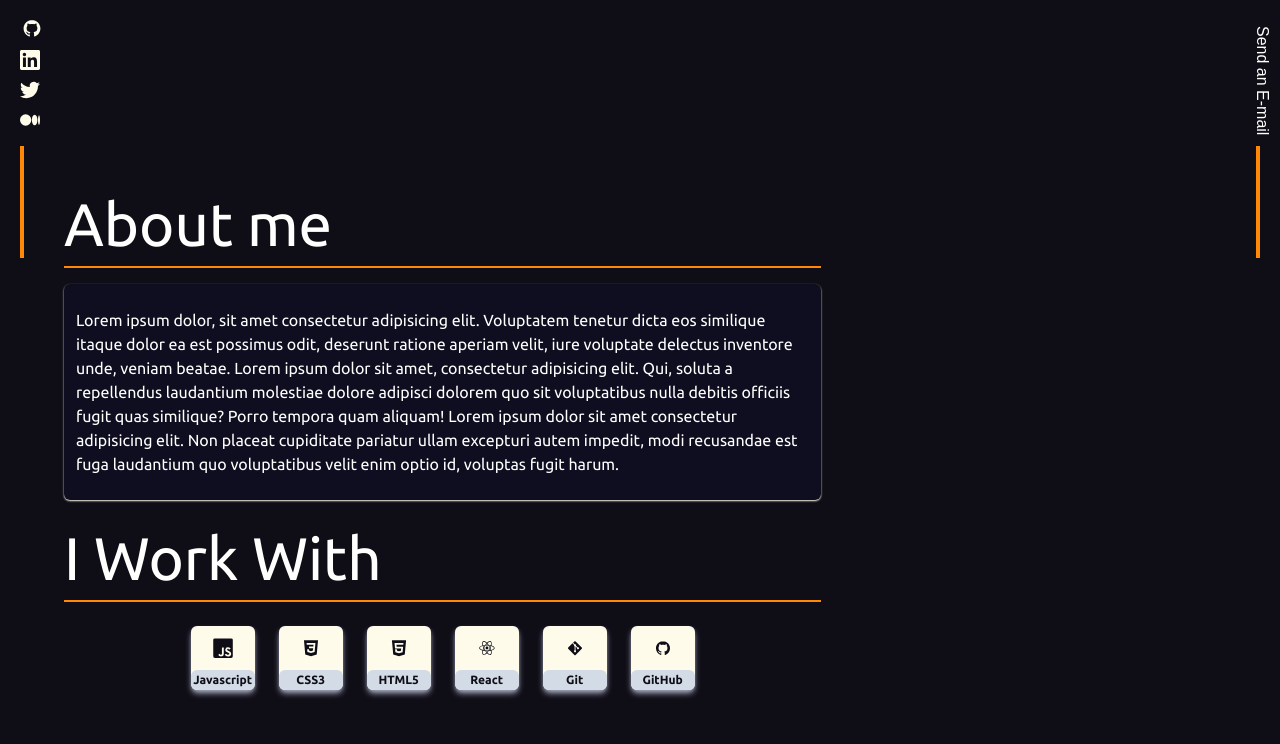
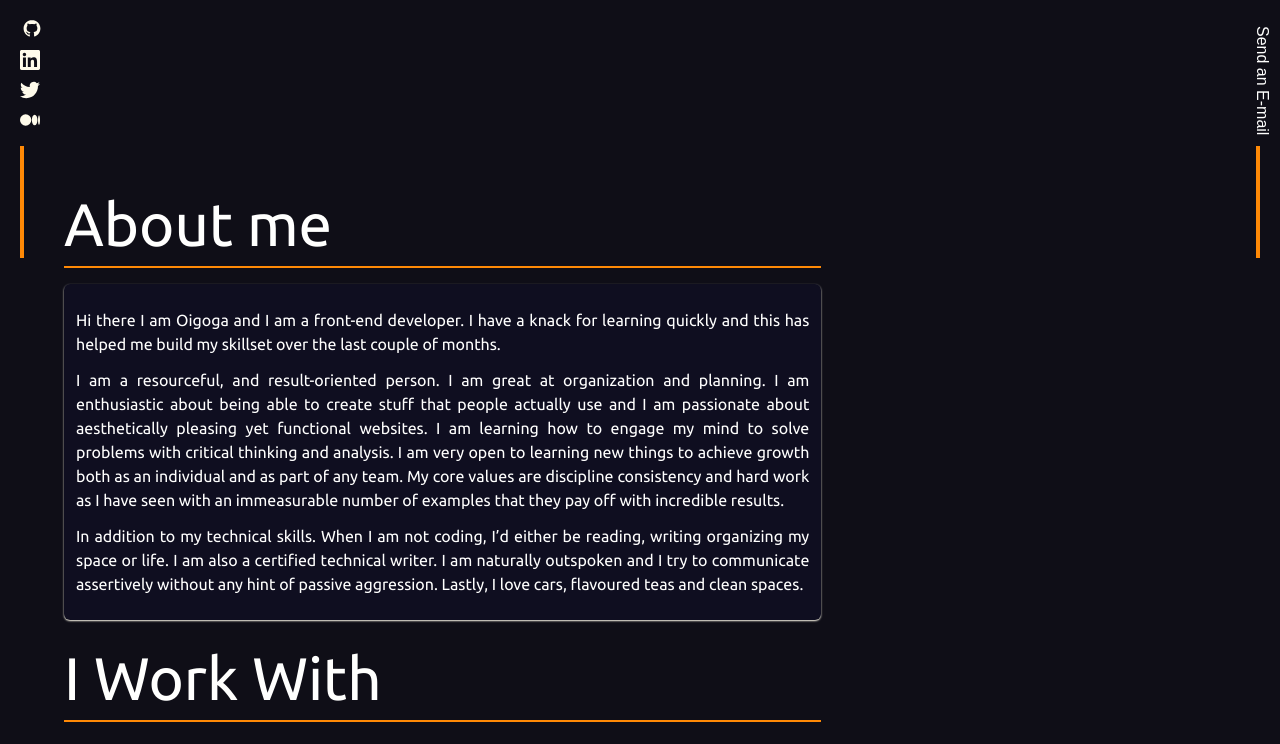
Before and after one commit to oigoga/My-1st-Portfolio, a React (Vite) app: page / in a window 1280 px wide. Shown: the part 542-1286 px from the top of the page. Built offline with nearby package versions, Linux system fonts and the light colour scheme; a web font is replaced by a local one.

Commit message:
changed the dummy text in the about section

```diff
--- a/src/components/About.jsx
+++ b/src/components/About.jsx
@@ -1,5 +1,12 @@
 import React from "react";
-import { DiGithubBadge, DiJsBadge, DiReact, DiCss3, DiHtml5, DiGit } from "react-icons/di";
+import {
+  DiGithubBadge,
+  DiJsBadge,
+  DiReact,
+  DiCss3,
+  DiHtml5,
+  DiGit,
+} from "react-icons/di";
 
 const About = () => {
   return (
@@ -9,19 +16,33 @@ const About = () => {
           About me
         </h4>
         <div className="bg-navyy rounded-md shadow-sm shadow-off-white my-4 p-3 text-white">
-        <p className="flex w-full my-3">
-          Lorem ipsum dolor, sit amet consectetur adipisicing elit. Voluptatem
-          tenetur dicta eos similique itaque dolor ea est possimus odit,
-          deserunt ratione aperiam velit, iure voluptate delectus inventore
-          unde, veniam beatae. Lorem ipsum dolor sit amet, consectetur
-          adipisicing elit. Qui, soluta a repellendus laudantium molestiae
-          dolore adipisci dolorem quo sit voluptatibus nulla debitis officiis
-          fugit quas similique? Porro tempora quam aliquam! Lorem ipsum dolor
-          sit amet consectetur adipisicing elit. Non placeat cupiditate pariatur
-          ullam excepturi autem impedit, modi recusandae est fuga laudantium quo
-          voluptatibus velit enim optio id, voluptas fugit harum.
+          <p className="flex w-full my-3 text-justify ">
+            Hi there I am Oigoga and I am a front-end developer. I have a knack
+            for learning quickly and this has helped me build my skillset over
+            the last couple of months.
+            </p>
+             <p className="flex w-full my-3 text-justify my-3">
+             I am a resourceful, and result-oriented
+            person. I am great at organization and planning. I am enthusiastic
+            about being able to create stuff that people actually use and I am
+            passionate about aesthetically pleasing yet functional websites. I
+            am learning how to engage my mind to solve problems with critical
+            thinking and analysis. I am very open to learning new things to
+            achieve growth both as an individual and as part of any team. My
+            core values are discipline consistency and hard work as I have seen
+            with an immeasurable number of examples that they pay off with
+            incredible results.
+             </p>
 
+             <p className="flex w-full my-3 text-justify my-3">
+             In addition to my technical skills. When I am
+            not coding, I’d either be reading, writing organizing my space or
+            life. I am also a certified technical writer. I am naturally
+            outspoken and I try to communicate assertively without any hint of
+            passive aggression. Lastly, I love cars, flavoured teas and clean
+            spaces.
              </p>
+
         </div>
 
         <div className="font-Ubuntu w-full">
@@ -32,7 +53,7 @@ const About = () => {
             <li className="flex  justify-center md ">
               <div className="bg-off-white shadow-md shadow-gray w-16 text-xs rounded-md flex items-center flex-col h-16 md:m-3 m-3.5 justify-center">
                 <div className=" my-3 w-5 rounded-md ">
-               <DiJsBadge className="h-full w-full rounded-sm"/>
+                  <DiJsBadge className="h-full w-full rounded-sm" />
                 </div>
                 <div className=" bg-gray-light w-full mb-0 rounded-md h-5 p-0.5 font-bold flex justify-center">
                   <span>Javascript</span>
@@ -40,7 +61,7 @@ const About = () => {
               </div>
               <div className="bg-off-white shadow-md shadow-gray w-16 text-xs rounded-md flex items-center flex-col h-16 m-3.5 md:m-3 justify-center">
                 <div className=" my-3 w-5 rounded-md ">
-               <DiCss3 className="h-full w-full rounded-sm"/>
+                  <DiCss3 className="h-full w-full rounded-sm" />
                 </div>
                 <div className=" bg-gray-light w-full mb-0 rounded-md h-5 p-0.5 font-bold flex justify-center ">
                   <span>CSS3</span>
@@ -50,7 +71,7 @@ const About = () => {
             <li className="flex  justify-center md ">
               <div className="bg-off-white shadow-md shadow-gray w-16 text-xs rounded-md flex items-center flex-col h-16 m-3.5 md:m-3 justify-center">
                 <div className=" my-3 w-5 rounded-md ">
-               <DiHtml5 className="h-full w-full rounded-sm"/>
+                  <DiHtml5 className="h-full w-full rounded-sm" />
                 </div>
                 <div className=" bg-gray-light w-full mb-0 rounded-md h-5 p-0.5 font-bold flex justify-center ">
                   <span>HTML5</span>
@@ -58,7 +79,7 @@ const About = () => {
               </div>
               <div className="bg-off-white shadow-md shadow-gray w-16 text-xs rounded-md flex items-center flex-col h-16 m-3.5 md:m-3 justify-center">
                 <div className=" my-3 w-5 rounded-md ">
-               <DiReact className="h-full w-full rounded-sm"/>
+                  <DiReact className="h-full w-full rounded-sm" />
                 </div>
                 <div className=" bg-gray-light w-full mb-0 rounded-md h-5 p-0.5 font-bold flex justify-center ">
                   <span>React</span>
@@ -68,7 +89,7 @@ const About = () => {
             <li className="flex  justify-center md ">
               <div className="bg-off-white shadow-md shadow-gray w-16 text-xs rounded-md flex items-center flex-col h-16 m-3.5 md:m-3 justify-center">
                 <div className=" my-3 w-5 rounded-md ">
-               <DiGit className="h-full w-full rounded-sm"/>
+                  <DiGit className="h-full w-full rounded-sm" />
                 </div>
                 <div className=" bg-gray-light w-full mb-0 rounded-md h-5 p-0.5 font-bold flex justify-center ">
                   <span>Git</span>
@@ -76,7 +97,7 @@ const About = () => {
               </div>
               <div className="bg-off-white shadow-md shadow-gray w-16 text-xs rounded-md flex items-center flex-col h-16 m-3.5 md:m-3 justify-center">
                 <div className=" my-3 w-5 rounded-md ">
-               <DiGithubBadge className="h-full w-full rounded-sm"/>
+                  <DiGithubBadge className="h-full w-full rounded-sm" />
                 </div>
                 <div className=" bg-gray-light w-full mb-0 rounded-md h-5 p-0.5 font-bold flex justify-center  ">
                   <span>GitHub</span>
@@ -85,7 +106,6 @@ const About = () => {
             </li>
           </ul>
         </div>
-
       </div>
     </section>
   );
```
Lines whose indentation alone changed are shown as unchanged.
